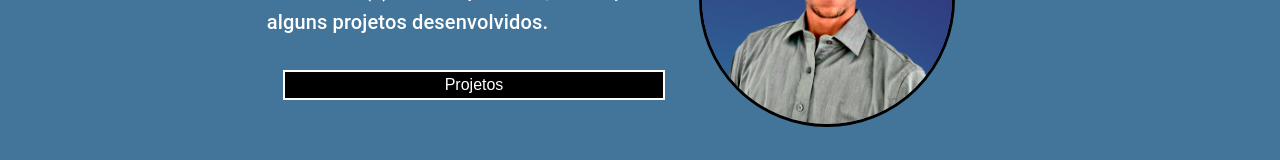
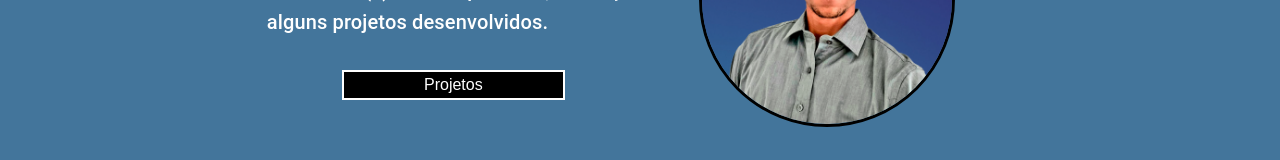
Before and after one commit to JVitor25/Portifolio, a React (Create React App) app: page / in a window 1280 px wide. Shown: the part 303-463 px from the top of the page. Built offline with nearby package versions, Linux system fonts and the light colour scheme.

Commit message:
Ajuste do tamanho do botão

```diff
--- a/src/components/sections/home/Home.css
+++ b/src/components/sections/home/Home.css
@@ -42,7 +42,7 @@ button {
     background: #000000;
     color: #fff;
     border: 0.15rem solid #ffffff;
-    padding: 0.25em 10em;
+    padding: 0.25em 5em;
     margin: 1rem;
     position: relative;
     z-index: 1;
```
